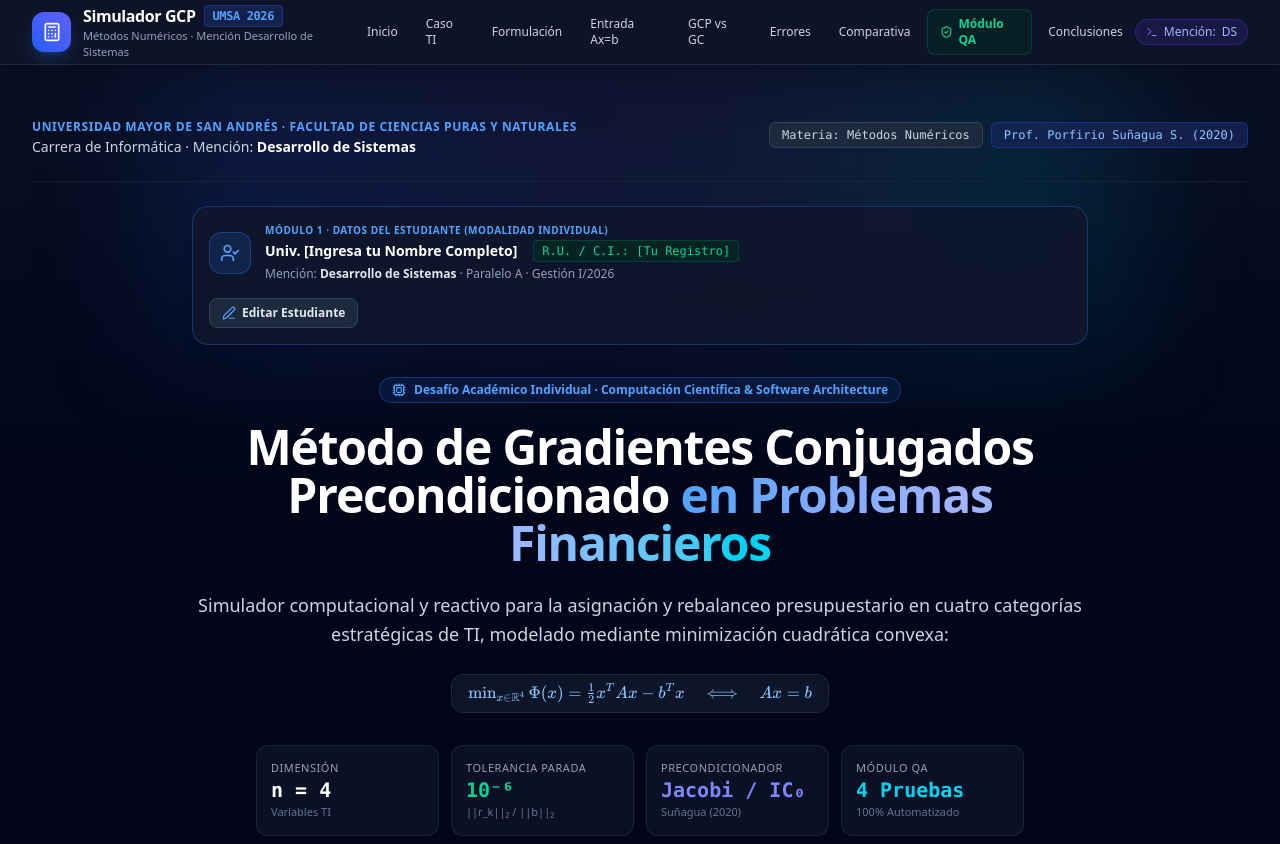
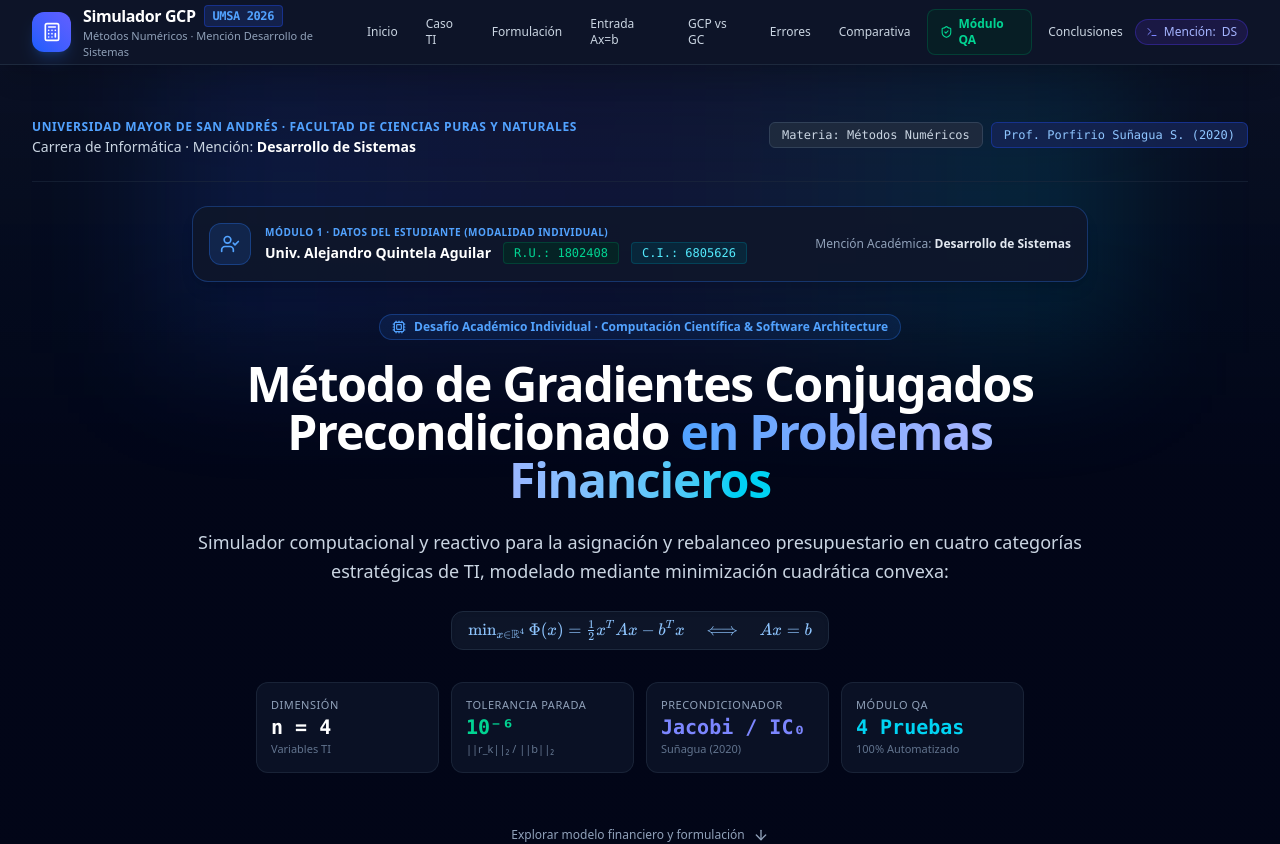
Before and after one commit to AlejandroQuintelaAguilar/Metodos_numericos_Analisis_Financiero, a React (Vite) app: page / in a window 1280 px wide. Shown: the top 844 px of the page. Built offline with nearby package versions, Linux system fonts and the light colour scheme.

Commit message:
Datos Académicos: Registrar datos oficiales del estudiante Alejandro Quintela Aguilar (RU: 1802408, CI: 6805626)

```diff
--- a/src/ui/components/ConclusionsSection.tsx
+++ b/src/ui/components/ConclusionsSection.tsx
@@ -121,7 +121,7 @@ export const ConclusionsSection: React.FC = () => {
 
         {/* Footer final */}
         <div className="text-center pt-12 text-slate-500 text-xs">
-          Universidad Mayor de San Andrés · Carrera de Informática · Desafío de Métodos Numéricos (2026)
+          Universidad Mayor de San Andrés · Carrera de Informática · Univ. Alejandro Quintela Aguilar (R.U.: 1802408 · C.I.: 6805626) · Métodos Numéricos (2026)
         </div>
       </div>
     </section>
--- a/src/ui/components/HeroSection.tsx
+++ b/src/ui/components/HeroSection.tsx
@@ -4,29 +4,11 @@
  * identificación del estudiante y síntesis del problema de optimización presupuestaria TI.
  */
 
-import React, { useState } from 'react';
-import { Cpu, ArrowDown, UserCheck, Edit3, Check } from 'lucide-react';
+import React from 'react';
+import { Cpu, ArrowDown, UserCheck } from 'lucide-react';
 import { MathBlock } from './MathBlock';
 
 export const HeroSection: React.FC = () => {
-  const [isEditingStudent, setIsEditingStudent] = useState(false);
-  const [studentName, setStudentName] = useState(() =>
-    localStorage.getItem('umsa_student_name') || 'Univ. [Ingresa tu Nombre Completo]'
-  );
-  const [studentRU, setStudentRU] = useState(() =>
-    localStorage.getItem('umsa_student_ru') || 'R.U. / C.I.: [Tu Registro]'
-  );
-  const [studentParallel, setStudentParallel] = useState(() =>
-    localStorage.getItem('umsa_student_parallel') || 'Paralelo A · Gestión I/2026'
-  );
-
-  const handleSaveStudent = () => {
-    localStorage.setItem('umsa_student_name', studentName);
-    localStorage.setItem('umsa_student_ru', studentRU);
-    localStorage.setItem('umsa_student_parallel', studentParallel);
-    setIsEditingStudent(false);
-  };
-
   return (
     <section id="inicio" className="relative pt-12 pb-16 overflow-hidden border-b border-slate-800/80 bg-gradient-to-b from-slate-900/60 via-slate-950 to-slate-950">
       {/* Glow decorativo de fondo */}
@@ -53,70 +35,31 @@ export const HeroSection: React.FC = () => {
           </div>
         </div>
 
-        {/* Tarjeta de Datos del Estudiante (Módulo 1 Obligatorio - Sección 7) */}
+        {/* Tarjeta Oficial de Datos del Estudiante (Módulo 1 Obligatorio - Sección 7) */}
         <div className="max-w-4xl mx-auto mb-8 p-4 rounded-2xl bg-slate-900/90 border border-blue-500/30 shadow-lg flex flex-wrap items-center justify-between gap-4">
           <div className="flex items-center gap-3.5">
             <div className="p-2.5 rounded-xl bg-blue-500/15 text-blue-400 border border-blue-500/30">
               <UserCheck className="w-5 h-5" />
             </div>
-            {!isEditingStudent ? (
             <div>
               <span className="text-[10px] uppercase tracking-wider font-semibold text-blue-400 block">
                 Módulo 1 · Datos del Estudiante (Modalidad Individual)
               </span>
-                <div className="flex flex-wrap items-center gap-x-4 gap-y-1 mt-0.5">
-                  <span className="text-sm font-bold text-white">{studentName}</span>
-                  <span className="text-xs font-mono text-emerald-400 bg-emerald-950/60 px-2 py-0.5 rounded border border-emerald-800/50">
-                    {studentRU}
+              <div className="flex flex-wrap items-center gap-x-3 gap-y-1 mt-0.5">
+                <span className="text-sm font-bold text-white">Univ. Alejandro Quintela Aguilar</span>
+                <span className="text-xs font-mono text-emerald-400 bg-emerald-950/60 px-2.5 py-0.5 rounded border border-emerald-800/50">
+                  R.U.: 1802408
                 </span>
-                  <span className="text-xs text-slate-400">
-                    Mención: <strong className="text-slate-200">Desarrollo de Sistemas</strong> · {studentParallel}
+                <span className="text-xs font-mono text-cyan-300 bg-cyan-950/60 px-2.5 py-0.5 rounded border border-cyan-800/50">
+                  C.I.: 6805626
                 </span>
               </div>
             </div>
-            ) : (
-              <div className="grid grid-cols-1 sm:grid-cols-3 gap-2 w-full sm:w-auto">
-                <input
-                  type="text"
-                  value={studentName}
-                  onChange={(e) => setStudentName(e.target.value)}
-                  placeholder="Nombre Completo"
-                  className="px-2.5 py-1.5 text-xs rounded-lg bg-slate-950 border border-slate-700 text-white focus:outline-none focus:ring-1 focus:ring-blue-500"
-                />
-                <input
-                  type="text"
-                  value={studentRU}
-                  onChange={(e) => setStudentRU(e.target.value)}
-                  placeholder="R.U. / C.I."
-                  className="px-2.5 py-1.5 text-xs font-mono rounded-lg bg-slate-950 border border-slate-700 text-emerald-300 focus:outline-none focus:ring-1 focus:ring-blue-500"
-                />
-                <input
-                  type="text"
-                  value={studentParallel}
-                  onChange={(e) => setStudentParallel(e.target.value)}
-                  placeholder="Paralelo / Gestión"
-                  className="px-2.5 py-1.5 text-xs rounded-lg bg-slate-950 border border-slate-700 text-slate-200 focus:outline-none focus:ring-1 focus:ring-blue-500"
-                />
-              </div>
-            )}
           </div>
 
-          <button
-            onClick={() => (isEditingStudent ? handleSaveStudent() : setIsEditingStudent(true))}
-            className="inline-flex items-center gap-1.5 px-3 py-1.5 rounded-lg text-xs font-semibold bg-slate-800 hover:bg-slate-700 text-slate-200 border border-slate-700 transition"
-          >
-            {isEditingStudent ? (
-              <>
-                <Check className="w-3.5 h-3.5 text-emerald-400" />
-                <span>Guardar Datos</span>
-              </>
-            ) : (
-              <>
-                <Edit3 className="w-3.5 h-3.5 text-blue-400" />
-                <span>Editar Estudiante</span>
-              </>
-            )}
-          </button>
+          <div className="text-xs text-slate-400">
+            Mención Académica: <strong className="text-slate-200">Desarrollo de Sistemas</strong>
+          </div>
         </div>
 
         {/* Título Principal */}
```
Also changed, not shown: 1 other file (tests, documents, lock files or other folders). Lines whose indentation alone changed are shown as unchanged.
